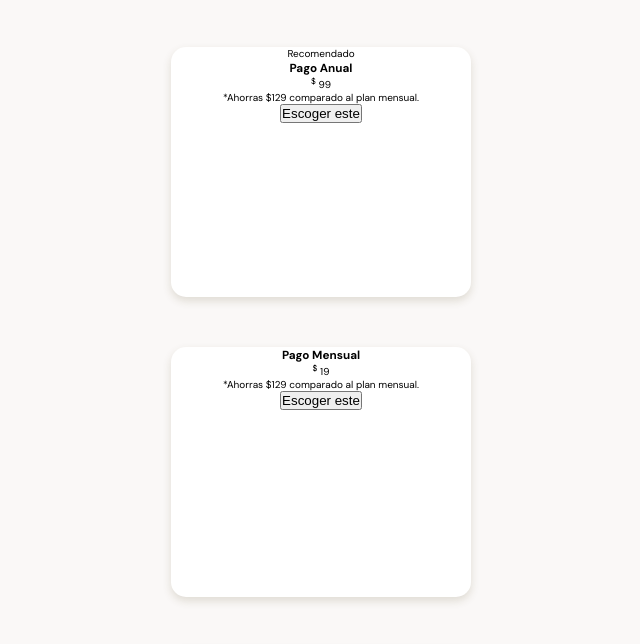
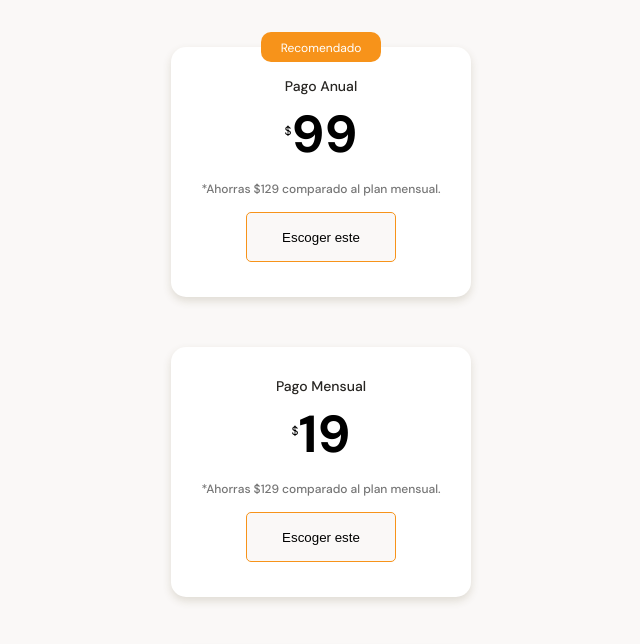
Before and after one commit to Rigobertoj/MobileFirst, a plain HTML site: page index.html in a window 1280 px wide. Shown: the part 2922-3566 px from the top of the page, without its empty margins (319-959 px from the left). Drawn offline with Linux system fonts and the light colour scheme.

Commit message:
finalizando detallado los estilos de las targetas

```diff
--- a/css/styles.css
+++ b/css/styles.css
@@ -480,3 +480,68 @@ main{
     border-radius: 15px;
     box-shadow: 0 4px 8px rgba(89, 73, 30, 0.16);
 }
+
+.article-plans-recomended{
+    width: 120px;
+    height: 30px;
+    position: absolute;
+    left: calc(50% - 60px);
+    top: -15px;
+    font-size: 1.2rem;
+    border-radius:10px;
+    background-color: var(--bitcoin-orange);
+    color: var(--just-white);
+    padding: 8px;
+}
+
+/* .plan-info-container{
+    display: flex;
+    flex-direction: column;
+    padding-top: 25px;
+} */
+
+.plan-info-container h3{
+    padding-top: 30px;
+    font-weight: 500;
+    font-size: 14px;
+    line-height: 1.8rem;
+    color: var(--black);
+}
+
+.plan-info-container .price{
+    font-size: 5.2rem;
+    padding: 5px 0px;
+    font-weight:bold;
+    line-height: 6.3rem;
+    color:  black;
+}
+
+.plan-info-container .price sup{
+    font-size: 1.2rem;
+    font-weight: 300;
+    vertical-align: text-top;
+}
+
+.plan-info-container .parrafo{
+    color: #757575;
+    font-size: 1.2rem;
+    font-weight: 500;
+    padding-top: 10px;
+    padding-bottom: 15px;
+}
+
+.plan-info-container button{
+    width: 150px;
+    height: 50px;
+    border: solid 1px var(--bitcoin-orange);
+    margin: 0 auto;
+    position: relative;
+    border-radius: 5px;
+    background-color: var(--off-white);
+}
+
+.plan-info-container button span{
+    background-image: url("../assets/icons/orange-right-arrow.svg");
+    position:absolute;
+    left: 50%;
+}
--- a/index.html
+++ b/index.html
@@ -129,16 +129,16 @@
                     <p class="article-plans-recomended">Recomendado</p>
                     <div class="plan-info-container">
                         <h3>Pago Anual</h3>
-                        <p class="price"><sup>$</sup> 99</p>
-                        <p>*Ahorras $129 comparado al plan mensual.</p>
+                        <p class="price"><sup>$</sup>99</p>
+                        <p class="parrafo">*Ahorras $129 comparado al plan mensual.</p>
                         <button>Escoger este <span></span></button>
                     </div>
                 </article>
                 <article class="plans-container--card">
                     <div class="plan-info-container">
                         <h3>Pago Mensual</h3>
-                        <p class="price"><sup>$</sup> 19</p>
-                        <p>*Ahorras $129 comparado al plan mensual.</p>
+                        <p class="price"><sup>$</sup>19</p>
+                        <p class="parrafo">*Ahorras $129 comparado al plan mensual.</p>
                         <button>Escoger este</button>
                     </div>
                 </article>
@@ -146,8 +146,8 @@
                     <div class="plan-info-container">
                         <h3>Pago Anual</h3>
                         <p class="price"><sup>$</sup>99</p>
-                        <p>*Ahorras $129 comparado al plan mensual.</p>
-                        <button>Escoger este</button>
+                        <p class="parrafo">*Ahorras $129 comparado al plan mensual.</p>
+                        <button>Escoger este <span></span></button>
                     </div>
                 </article>
             </section>
```
